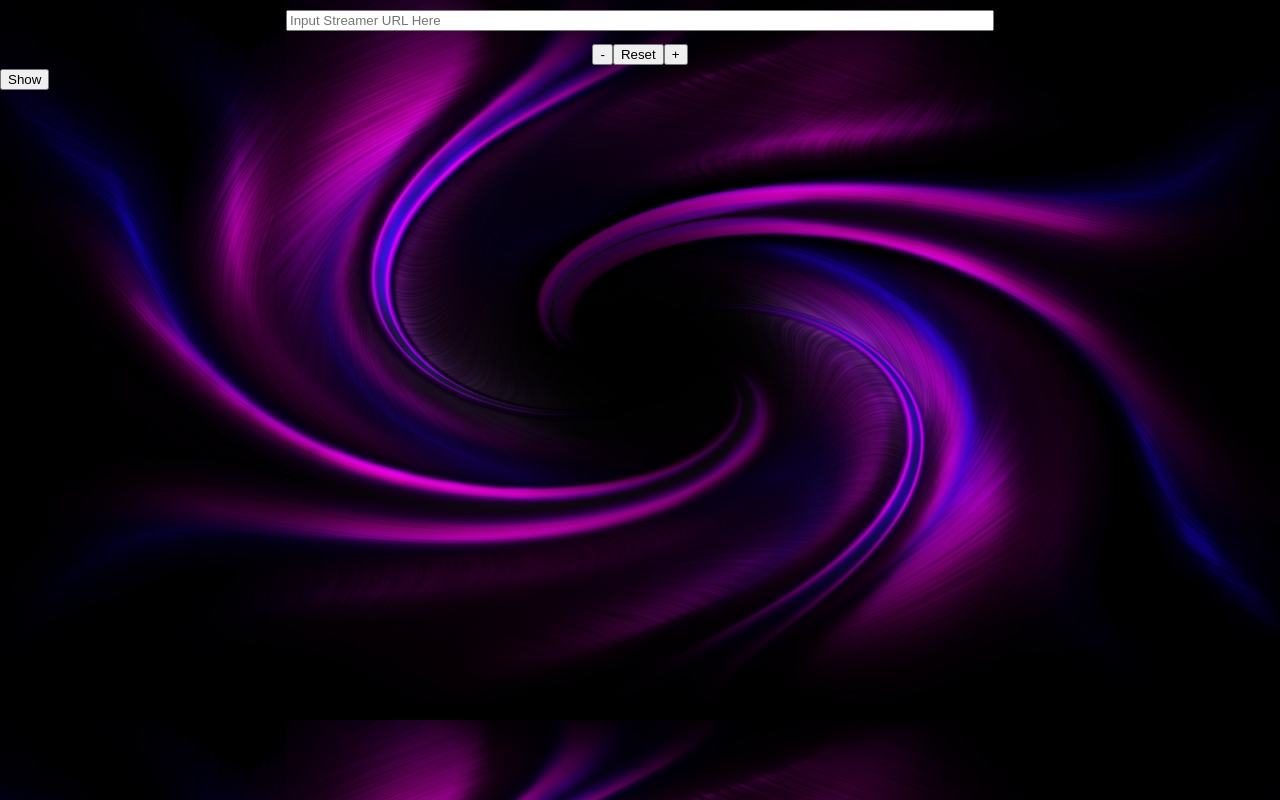
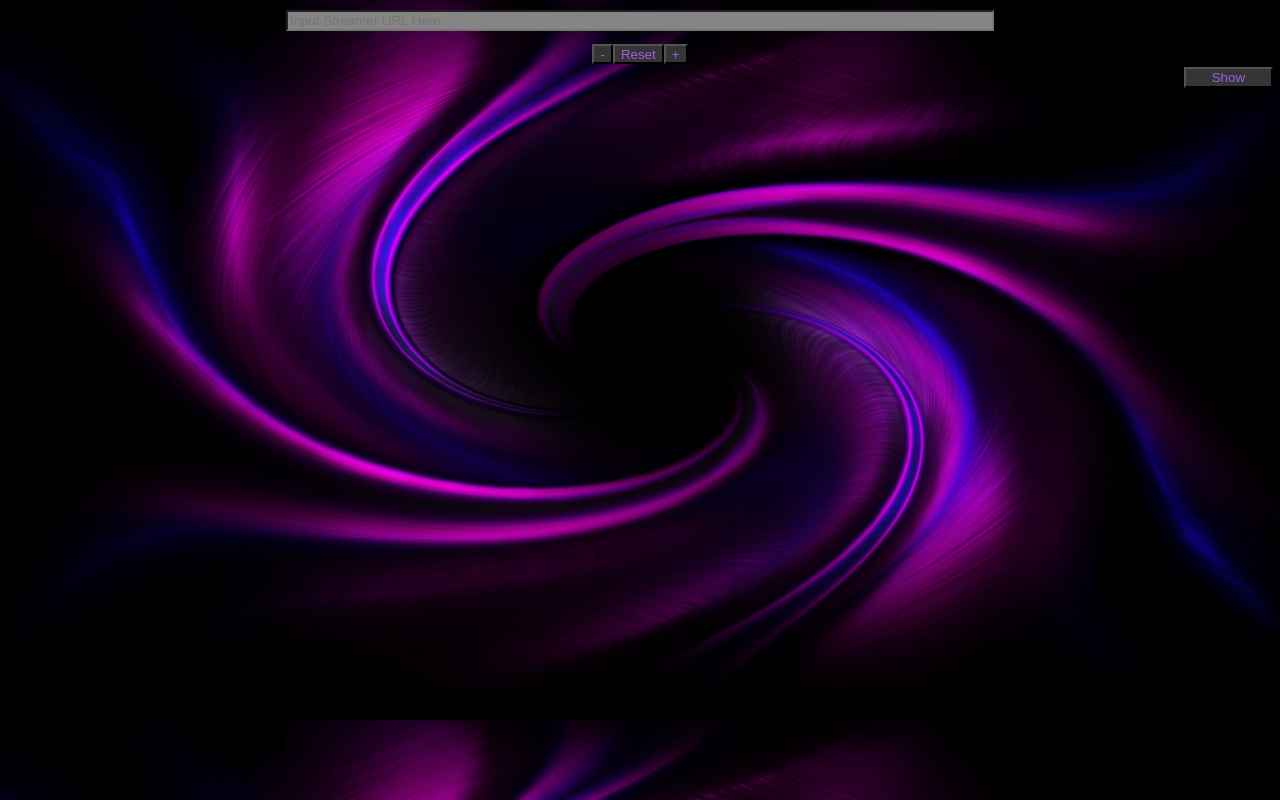
Before and after one commit to jnzhang622/MultiStreamViewer, a React (Create React App) app: page / in a window 1280 px wide. Built offline with nearby package versions, Linux system fonts and the light colour scheme; data requests are answered from the project's data file.

Commit message:
changed css and placement of divs

```diff
--- a/src/App.css
+++ b/src/App.css
@@ -11,10 +11,11 @@ body{
   justify-content: center;
   display: flex;
   flex-direction: column;
-  width:92%
+  width: 92%
 }
 
 .streamerBar{
+  position: static;
   padding: 10px;
   border-color: #5e5e5e;
   border-style: solid;
@@ -24,14 +25,26 @@ body{
   width: 110px;
   height: 700px;
   overflow: scroll;
+  scrollbar-color: #39125a #242424;
 }
 
 .barDiv{
   display: flex;
   flex-direction: column;
+  float: right;
   width: 7%;
 }
-
+.showBarButton{
+  float: right;
+  width: 100%;
+  background-color: #353535;
+  color:  #a65be4
+}
+.defaultButton{
+  background-color: #353535;
+  color:  #a65be4;
+  height: 20px
+}
 .defaultStreamerBarItem{
   background-color: #1a1a1a;
   border-color: #5e5e5e;
@@ -40,7 +53,7 @@ body{
   cursor: pointer;
 }
 .renderedStreamerBarItem{
-  background-color: #c500ab;
+  background-color: #591b8b;
   border-color: #5e5e5e;
   border-style: solid;
   border-width: 1px;
@@ -64,6 +77,8 @@ body{
   justify-content: center;
   display: flex;
   width: 700px;
+  background-color: #858585;
+  color: #ffffff;
 }
 
 .defaultCenter{
@@ -86,17 +101,5 @@ body{
   display: flex;
   flex-wrap: wrap;
   padding: 3px;
+  width: 92%
 }
-
-/* .player-wrapper {
-  width: auto;
-  height: auto;
-}
-.react-player {
-  padding-top: 56.25%;
-  position: relative;
-}
-
-.react-player > div {
-  position: absolute;
-} */
--- a/src/App.js
+++ b/src/App.js
@@ -74,22 +74,12 @@ class App extends React.Component {
             </form>
           </div>
           <div className="defaultCenter">
-            <button onClick={this.decreaseSize}>-</button>
-            <button onClick={this.resetSize}>Reset</button>
-            <button onClick={this.increaseSize}>+</button>
+            <button className="defaultButton" onClick={this.decreaseSize}>-</button>
+            <button className="defaultButton" onClick={this.resetSize}>Reset</button>
+            <button className="defaultButton" onClick={this.increaseSize}>+</button>
           </div>
         <div className="divCont">
-          <div className="barDiv">
-            <div >
-              <button onClick={this.showHideBar}>{this.state.hideBar ? "Show" : "Hide"}</button>
-            </div>
-            {(this.state.hideBar === false) ?
-            <StreamerBar className="barDiv"
-              renderedUrls={this.state.urls}
-              streamers={this.state.streamers}
-              streamerItemClick={this.streamerItemClick}/> : null}
-          </div>
-          <div className="divCont2">
+          {/* <div className="divCont2"> */}
             <div className="playerContainer">
               {this.state.urls.map(url =>
                 <Player
@@ -99,6 +89,16 @@ class App extends React.Component {
                   width={this.state.width}
                   streamerItemClick={this.streamerItemClick}/>)}
             </div>
+          {/* </div> */}
+          <div className="barDiv">
+            <div >
+              <button className="showBarButton" onClick={this.showHideBar}>{this.state.hideBar ? "Show" : "Hide"}</button>
+            </div>
+            {(this.state.hideBar === false) ?
+            <StreamerBar className="barDiv"
+              renderedUrls={this.state.urls}
+              streamers={this.state.streamers}
+              streamerItemClick={this.streamerItemClick}/> : null}
           </div>
         </div>
       </div>
--- a/src/Components/Player.js
+++ b/src/Components/Player.js
@@ -17,7 +17,7 @@ function Player(props) {
           controls = {true}
         />
       </div>
-      <button onClick={() => props.streamerItemClick(url)}>X</button>
+      <button className="defaultButton" onClick={() => props.streamerItemClick(url)}>X</button>
     </div>
   )
 }
```
